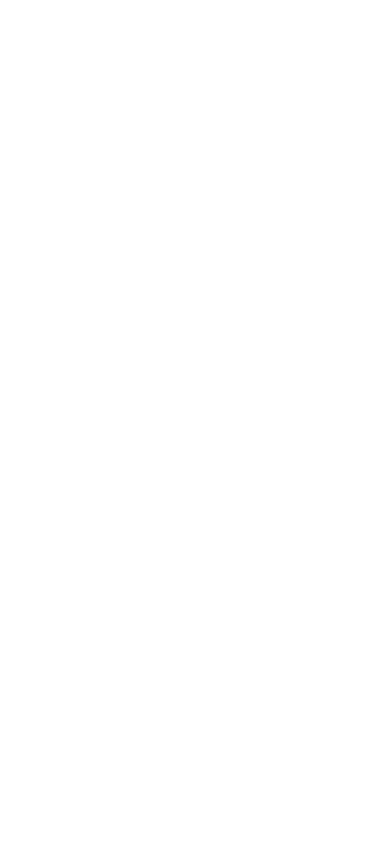
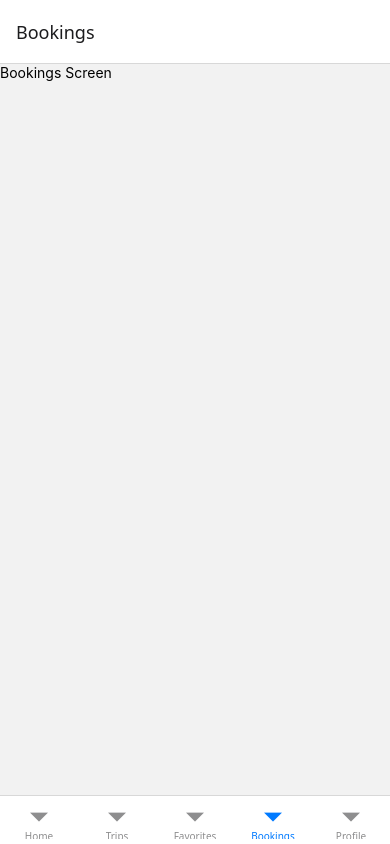
Before and after one commit to abd015270/travelmate-final-project, a React Native app in the folder client/: screen /Bookings in a window 390 px wide. Built offline with nearby package versions, Linux system fonts and the light colour scheme.

Commit message:
add bottom tab navigation

```diff
--- a/client/App.js
+++ b/client/App.js
@@ -1,10 +1,14 @@
 import { NavigationContainer } from "@react-navigation/native";
 import { StatusBar } from "expo-status-bar";
+
+import AppNavigator from "./src/navigation/AppNavigator";
 
 export default function App() {
   return (
     <NavigationContainer>
       <StatusBar style="auto" />
+
+      <AppNavigator />
     </NavigationContainer>
   );
 }
--- /dev/null
+++ b/client/src/navigation/AppNavigator.js
@@ -0,0 +1,40 @@
+import { createBottomTabNavigator } from "@react-navigation/bottom-tabs";
+
+import HomeScreen from "../screens/HomeScreen";
+import TripsScreen from "../screens/TripsScreen";
+import FavoritesScreen from "../screens/FavoritesScreen";
+import BookingsScreen from "../screens/BookingsScreen";
+import ProfileScreen from "../screens/ProfileScreen";
+
+const Tab = createBottomTabNavigator();
+
+export default function AppNavigator() {
+  return (
+    <Tab.Navigator>
+      <Tab.Screen
+        name="Home"
+        component={HomeScreen}
+      />
+
+      <Tab.Screen
+        name="Trips"
+        component={TripsScreen}
+      />
+
+      <Tab.Screen
+        name="Favorites"
+        component={FavoritesScreen}
+      />
+
+      <Tab.Screen
+        name="Bookings"
+        component={BookingsScreen}
+      />
+
+      <Tab.Screen
+        name="Profile"
+        component={ProfileScreen}
+      />
+    </Tab.Navigator>
+  );
+}
--- /dev/null
+++ b/client/src/screens/BookingsScreen.js
@@ -0,0 +1,9 @@
+import { View, Text } from "react-native";
+
+export default function BookingsScreen() {
+  return (
+    <View>
+      <Text>Bookings Screen</Text>
+    </View>
+  );
+}
--- /dev/null
+++ b/client/src/screens/FavoritesScreen.js
@@ -0,0 +1,9 @@
+import { View, Text } from "react-native";
+
+export default function FavoritesScreen() {
+  return (
+    <View>
+      <Text>Favorites Screen</Text>
+    </View>
+  );
+}
--- /dev/null
+++ b/client/src/screens/HomeScreen.js
@@ -0,0 +1,9 @@
+import { View, Text } from "react-native";
+
+export default function HomeScreen() {
+  return (
+    <View>
+      <Text>Home Screen</Text>
+    </View>
+  );
+}
--- /dev/null
+++ b/client/src/screens/ProfileScreen.js
@@ -0,0 +1,9 @@
+import { View, Text } from "react-native";
+
+export default function ProfileScreen() {
+  return (
+    <View>
+      <Text>Profile Screen</Text>
+    </View>
+  );
+}
--- /dev/null
+++ b/client/src/screens/TripsScreen.js
@@ -0,0 +1,9 @@
+import { View, Text } from "react-native";
+
+export default function TripsScreen() {
+  return (
+    <View>
+      <Text>Trips Screen</Text>
+    </View>
+  );
+}
```
Also changed, not shown: client/src/screens/LoginScreen.js (added, +9 -0 lines), client/src/screens/RegisterScreen.js (added, +9 -0 lines).
